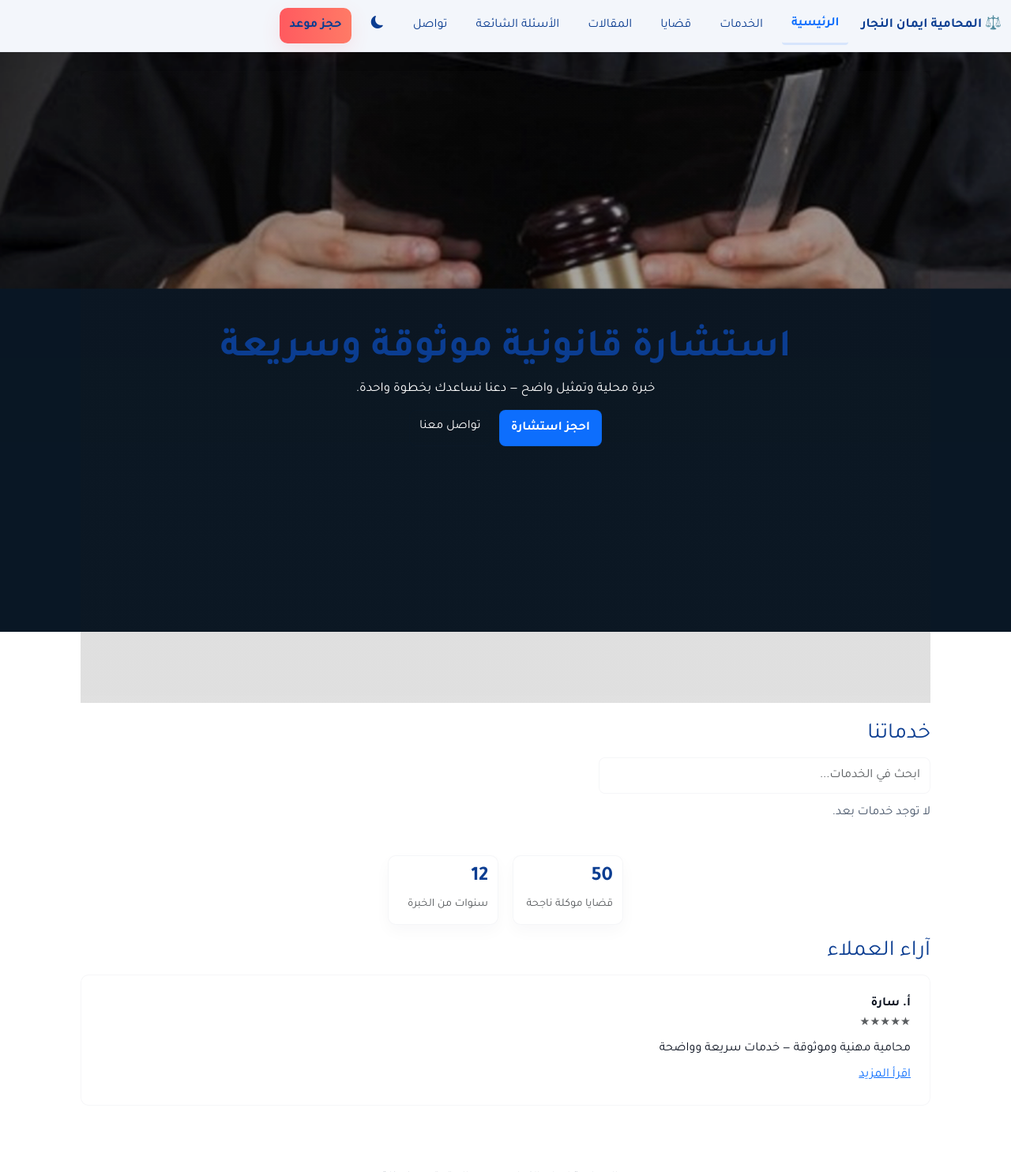
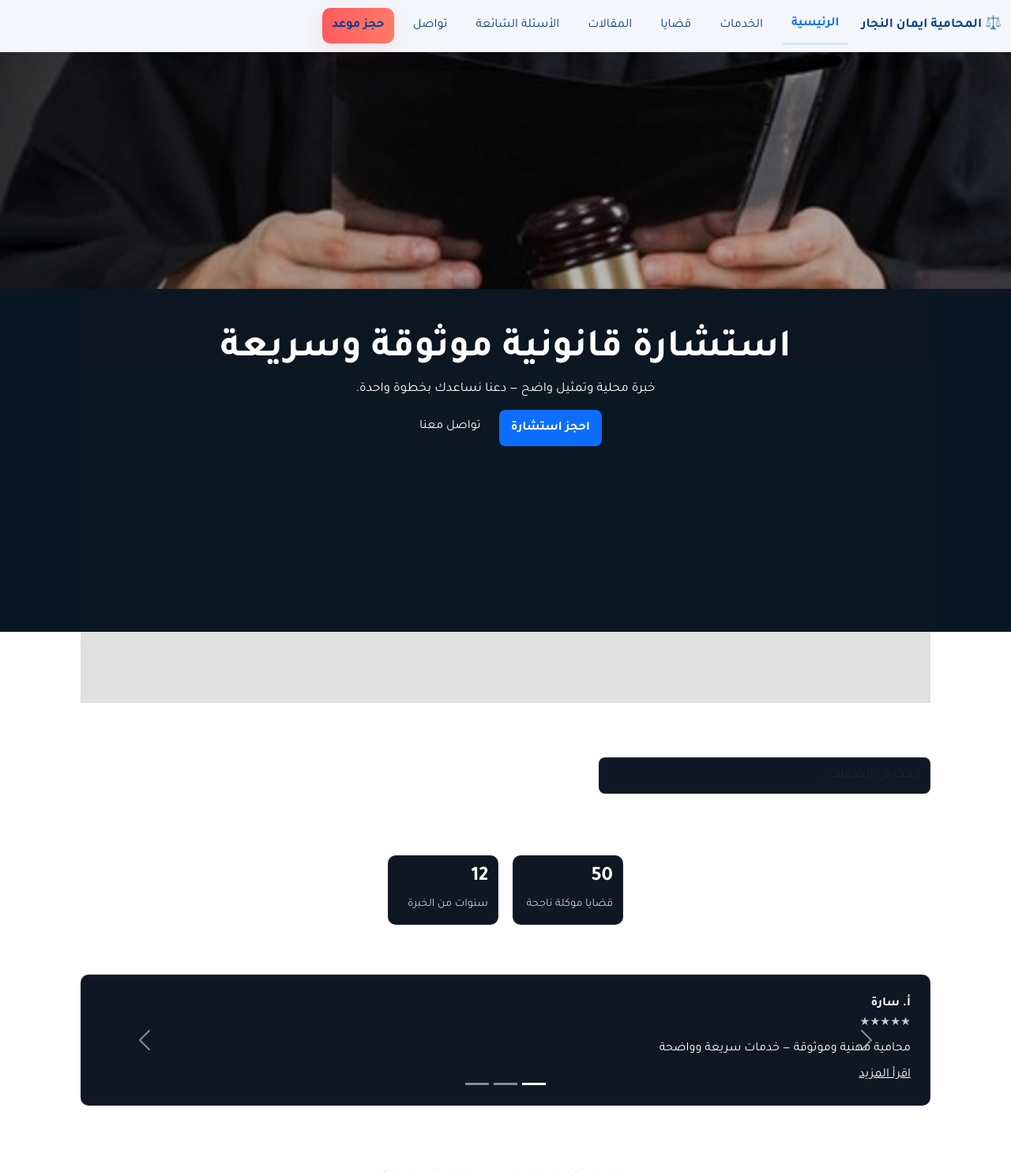
Before and after one commit to loayAlzaben1/LawyersPage, a Django app: page / in a window 1280 px wide. Shown: the top 1484 px of the page at 79% size. Run offline with Django 4.2, Linux system fonts and the light colour scheme; data that the repository does not hold is empty; parts of the project's set-up code (start-up, migrations or seed data) failed here and were passed over; some libraries are stand-ins or nearby versions.

Commit message:
chore: commit local changes (auto)

```diff
--- /dev/null
+++ b/static/css/overrides.css
@@ -0,0 +1,100 @@
+/* Overrides for card theming and service cards
+   Placed last so it can safely override inline template styles where necessary.
+*/
+
+/* Ensure service cards are dark and readable */
+.service-card {
+  border: 1px solid rgba(255,255,255,0.06) !important;
+  border-radius: 10px !important;
+  padding: 20px !important;
+  background: #0f1724 !important; /* explicit dark bg */
+  color: #ffffff !important; /* explicit white text */
+  display: flex !important;
+  flex-direction: column !important;
+  justify-content: space-between !important;
+  transition: transform .18s ease, box-shadow .18s ease, border-color .18s ease !important;
+}
+
+.service-card h4,
+.service-card p,
+.service-card a,
+.service-card .appointment-cta {
+  color: #ffffff !important;
+}
+
+/* Fallback: any direct child inside a bootstrap column should also get dark card styling */
+.row [class*="col-"] > * {
+  background: #0f1724 !important;
+  color: #ffffff !important;
+  border-color: rgba(255,255,255,0.06) !important;
+}
+
+/* Featured cases and other anchor-wrapped cards on the homepage */
+.featured-cases .card,
+.featured-cases a > .card,
+.featured-cases a.card,
+.featured-cases .card-body,
+.featured-cases .card-title,
+.featured-cases .card-text {
+  background: #0f1724 !important;
+  color: #ffffff !important;
+  border-color: rgba(255,255,255,0.06) !important;
+}
+
+/* Featured cases: ensure cards and inner body adopt dark theme */
+.home-cards-root .featured-cases,
+.featured-cases {
+  --card-bg: #0f1724 !important;
+  --card-border: rgba(255,255,255,0.06) !important;
+  --muted-text: rgba(255,255,255,0.78) !important;
+  --text: #ffffff !important;
+}
+.featured-cases .card,
+.featured-cases .card-body,
+.featured-cases a > .card,
+.featured-cases a .card {
+  background: #0f1724 !important;
+  color: #ffffff !important;
+  border-color: rgba(255,255,255,0.06) !important;
+}
+.featured-cases .card .card-title,
+.featured-cases .card .card-text,
+.featured-cases .card-text.text-muted,
+.featured-cases .card .card-body {
+  color: #ffffff !important;
+}
+
+/* Extra high-specificity fallback for any card-like element inside home rows */
+.home-cards-root .row [class*="col-"] > *[class*="card"] {
+  background: #0f1724 !important;
+  color: #ffffff !important;
+  border-color: rgba(255,255,255,0.06) !important;
+}
+
+/* Make sure CSS variables used in inline styles resolve to dark values when inside services/home */
+.home-cards-root, #servicesGrid {
+  --card-bg: #0f1724 !important;
+  --card-border: rgba(255,255,255,0.06) !important;
+  --muted-text: rgba(255,255,255,0.78) !important;
+  --text: #ffffff !important;
+}
+
+/* Buttons inside cards should remain legible */
+.service-card .btn, .service-card a.btn {
+  color: #ffffff !important;
+}
+
+/* Counter cards (small stat boxes) - force dark background and light text */
+.counter-card {
+  background: #0f1724 !important;
+  color: #ffffff !important;
+  border: 1px solid rgba(255,255,255,0.06) !important;
+  box-shadow: 0 8px 20px rgba(255,255,255,0.02) !important;
+}
+.counter-card .h2 {
+  color: #ffffff !important;
+}
+.counter-card .small.text-muted,
+.counter-card .text-muted {
+  color: rgba(255,255,255,0.78) !important;
+}
--- a/templates/base.html
+++ b/templates/base.html
@@ -89,6 +89,8 @@
   <link href="https://cdn.jsdelivr.net/npm/bootstrap-icons@1.11.3/font/bootstrap-icons.css" rel="stylesheet">
   <!-- local site css -->
   <link href="{% static 'css/site.css' %}" rel="stylesheet">
+  <!-- overrides loaded last to ensure card theming applies site-wide -->
+  <link href="{% static 'css/overrides.css' %}" rel="stylesheet">
   <script src="{% static 'js/webpush.js' %}" defer></script>
   <script>
     // expose VAPID public key to client JS without extra fetch
@@ -821,11 +823,7 @@
 
           <li class="nav-item"><a class="nav-link {% if request.path|slice:":5" == '/faq/' %}active{% endif %}" href="/faq/">الأسئلة الشائعة</a></li>
           <li class="nav-item"><a class="nav-link {% if request.path|slice:":8" == '/contact' %}active{% endif %}" href="/contact/">تواصل</a></li>
-          <li class="nav-item">
-            <button id="themeToggle" class="nav-link btn btn-sm" aria-pressed="false" aria-label="تبديل الوضع الداكن" title="تبديل الوضع الداكن">
-              <i id="themeIcon" class="bi bi-moon-fill" aria-hidden="true"></i>
-            </button>
-          </li>
+          <!-- theme toggle removed per user request -->
           <li class="nav-item"><a class="appointment-cta nav-link" href="/appointment/">حجز موعد</a></li>
         </ul>
       </div>
--- a/templates/core/home.html
+++ b/templates/core/home.html
@@ -9,6 +9,89 @@
     {% endif %}
 {% endblock %}
 {% block content %}
+<div class="home-cards-root">
+
+<style>
+    /* Propagate card-related CSS variables inside the homepage scope so elements using var() update accordingly */
+    .home-cards-root{
+        --card-bg: #0f1724 !important;
+        --card-border: rgba(255,255,255,0.06) !important;
+        --muted-text: rgba(255,255,255,0.78) !important;
+        --text: #ffffff !important;
+    }
+    /* Scope: make cards on the homepage dark with very light text */
+    .home-cards-root .card,
+    .home-cards-root .service-card,
+    .home-cards-root .post-card,
+    .home-cards-root .testimonial-item,
+    .home-cards-root .review-card,
+    .home-cards-root .counter-card,
+    .home-cards-root .lawyer-card,
+    .home-cards-root .faq-card {
+        background: #0f1724 !important; /* dark slate */
+        color: #ffffff !important; /* force bright text */
+        border-color: rgba(255,255,255,0.06) !important;
+    }
+
+    /* Force headings and body text inside the homepage wrapper to be bright */
+    .home-cards-root h1,
+    .home-cards-root h2,
+    .home-cards-root h3,
+    .home-cards-root h4,
+    .home-cards-root h5,
+    .home-cards-root h6,
+    .home-cards-root p,
+    .home-cards-root span,
+    .home-cards-root strong,
+    .home-cards-root em,
+    .home-cards-root label,
+    .home-cards-root .card-title,
+    .home-cards-root .card-text,
+    .home-cards-root .service-card h4,
+    .home-cards-root .testimonial-item,
+    .home-cards-root .lawyer-card,
+    .home-cards-root .post-card .card-body,
+    .home-cards-root .counter-card,
+    .home-cards-root .faq-card {
+        color: #ffffff !important;
+    }
+
+    /* Muted text should still be readable but lighter than before */
+    .home-cards-root .card .text-muted,
+    .home-cards-root .small.text-muted,
+    .home-cards-root .muted,
+    .home-cards-root .text-muted {
+        color: rgba(255,255,255,0.78) !important; /* brighter muted text */
+    }
+
+    /* Ensure links and buttons inside cards are readable */
+    .home-cards-root a { color: #ffffff !important; }
+    .home-cards-root a.btn,
+    .home-cards-root .btn {
+        color: #ffffff !important;
+    }
+
+    /* Images: keep original rendering but avoid forced filters */
+    .home-cards-root img { filter: none !important; }
+
+    /* Preserve contrast for small text inside badges */
+    .home-cards-root .icon-badge { color: #ffffff !important; }
+
+        /* Catch column children that don't have a specific card class */
+        .home-cards-root .col-12.col-md-6.col-lg-4 > div,
+        .home-cards-root .col-12.col-md-6.col-lg-4 > a > div {
+            background: #0f1724 !important;
+            color: #ffffff !important;
+            border-color: rgba(255,255,255,0.06) !important;
+        }
+
+            /* Broader fallback: any direct child of a bootstrap column inside rows on the homepage */
+            .home-cards-root .row [class*="col-"] > * {
+                background: #0f1724 !important;
+                color: #ffffff !important;
+                border-color: rgba(255,255,255,0.06) !important;
+            }
+</style>
 
 <div class="hero text-center mb-4 hero--loading" role="region" aria-label="Hero">
     {% if hero_image_url or hero_static_fallback %}
@@ -444,4 +527,6 @@
 });
 </script>
 
+    </div>
+
 {% endblock %}
```
Also changed, not shown: templates/core/services.html (+36 -0 lines).
